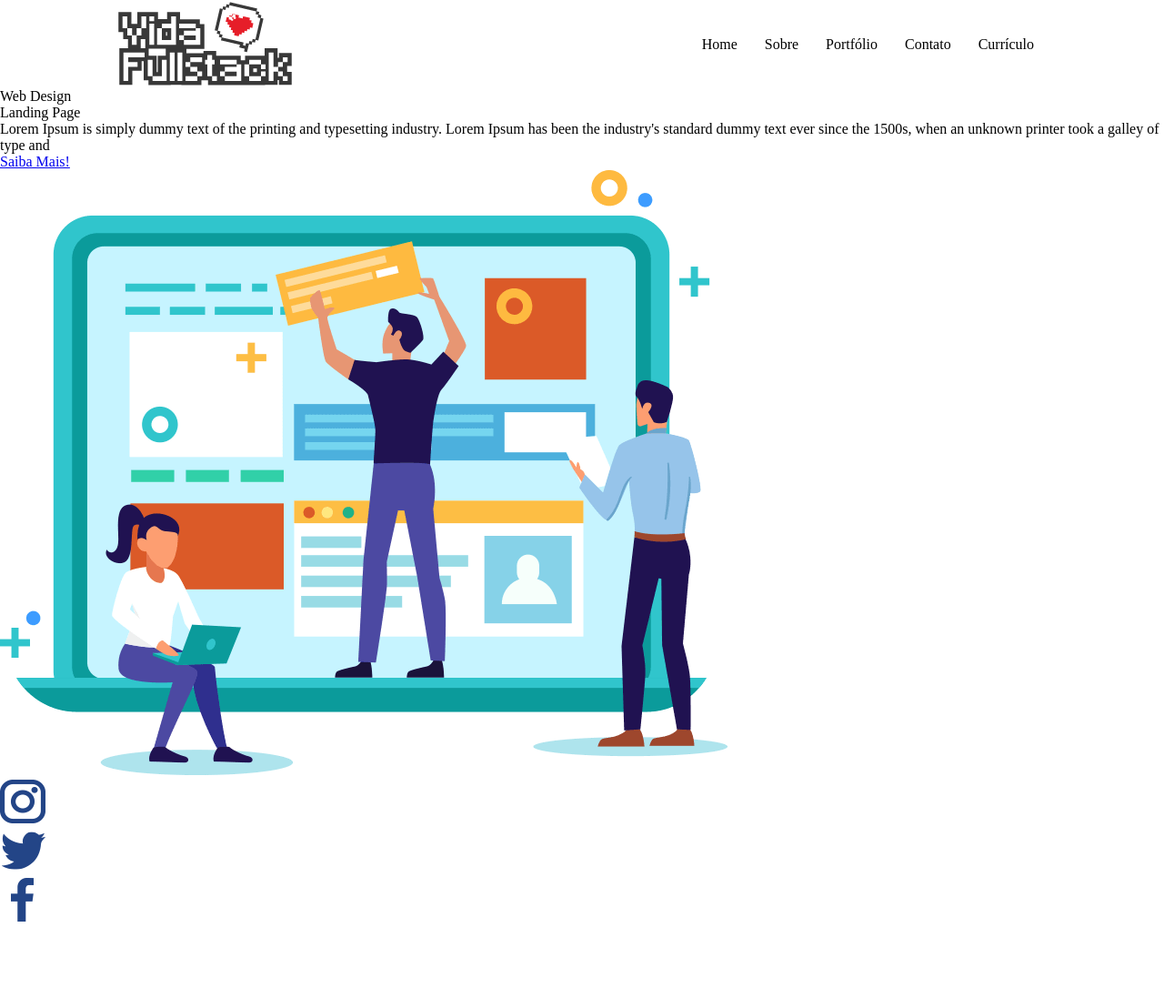
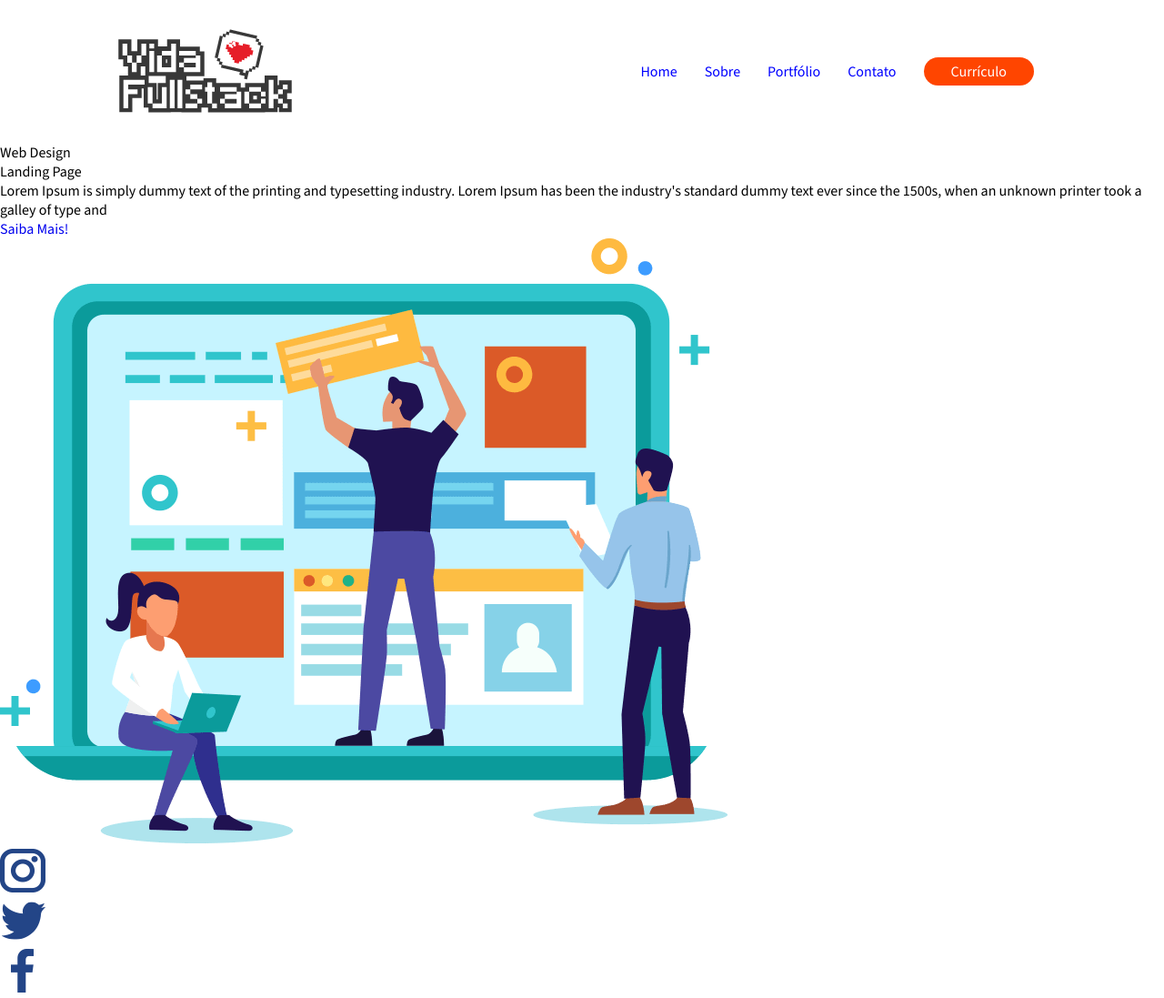
Before and after one commit to old-dreamer/Construindo-um-site---Aula-Troquatte, a plain HTML site: page index.html in a window 1280 px wide. Shown: the whole page at 91% size. Before the commit the page ends 1018 px from the top, so only its background shows below. Drawn offline with nearby package versions, Linux system fonts and the light colour scheme.

Commit message:
Conclusão do Meno (Header)

```diff
--- /dev/null
+++ b/assets/css/buttons.css
@@ -0,0 +1,9 @@
+.btn {
+    padding: 5px 30px;  /* 5px em cima e embaixo e 30px nas laterais */
+}
+
+.btn.btn-laranja {
+    background: orangered;
+    color: white;
+    border-radius: 20px;
+}
--- a/assets/css/header.css
+++ b/assets/css/header.css
@@ -1,6 +1,6 @@
 header {
   width: 1024px;
-  margin: 0 auto;
+  margin: 30px auto;    /* colocou 30px em cima e embaixo */
 
   display: flex;
   flex-direction: row;
@@ -11,9 +11,10 @@ header {
     header nav ul {
         display: flex;
         flex-direction: row;
-        list-style: none;
+        list-style: none;   /* Retirou as bolinhas do menu */
     }
 
-    header nav ul li {
-        padding: 0 15px;
+    header nav ul li a {
+        margin: 0 15px;
+        color: blue;
     }
--- a/assets/css/style.css
+++ b/assets/css/style.css
@@ -1,4 +1,11 @@
+/* Font */
+@import url('https://fonts.googleapis.com/css2?family=Source+Sans+3:ital,wght@0,200..900;1,200..900&display=swap');
+
+/* Componentes */
 @import './header.css';
+@import './buttons.css';
+
+/* RESET do CSS */
 * {
     margin: 0;
     padding: 0;
@@ -6,4 +13,6 @@
     font-size: 100%;
     font: inherit;
     vertical-align: baseline;
+    text-decoration: none;  /* retirou o sublinhado do menu */
+    font-family: "Source Sans 3", sans-serif;
 }
--- a/index.html
+++ b/index.html
@@ -14,11 +14,22 @@
         <!-- Menu do Site-->
         <nav>
             <ul>
-                <li>Home</li>
-                <li>Sobre</li>
-                <li>Portfólio</li>
-                <li>Contato</li>
-                <li>Currículo</li>
+                <li>
+                    <a href="#">Home</a>
+                </li>
+                <li>
+                    <a href="#">Sobre</a>
+                </li>
+                <li>
+                    <a href="#">Portfólio</a>
+                </li>
+                <li>
+                    <a href="#">Contato</a>
+                </li>
+                <li>
+                    <a href="#" class="btn btn-laranja">Currículo</a>   <!-- Padrão botão do CSS. Possibilita
+                        várias possibilidades para botões -->
+                </li>
             </ul>
         </nav>
         <!-- End Menu do Site-->
```
